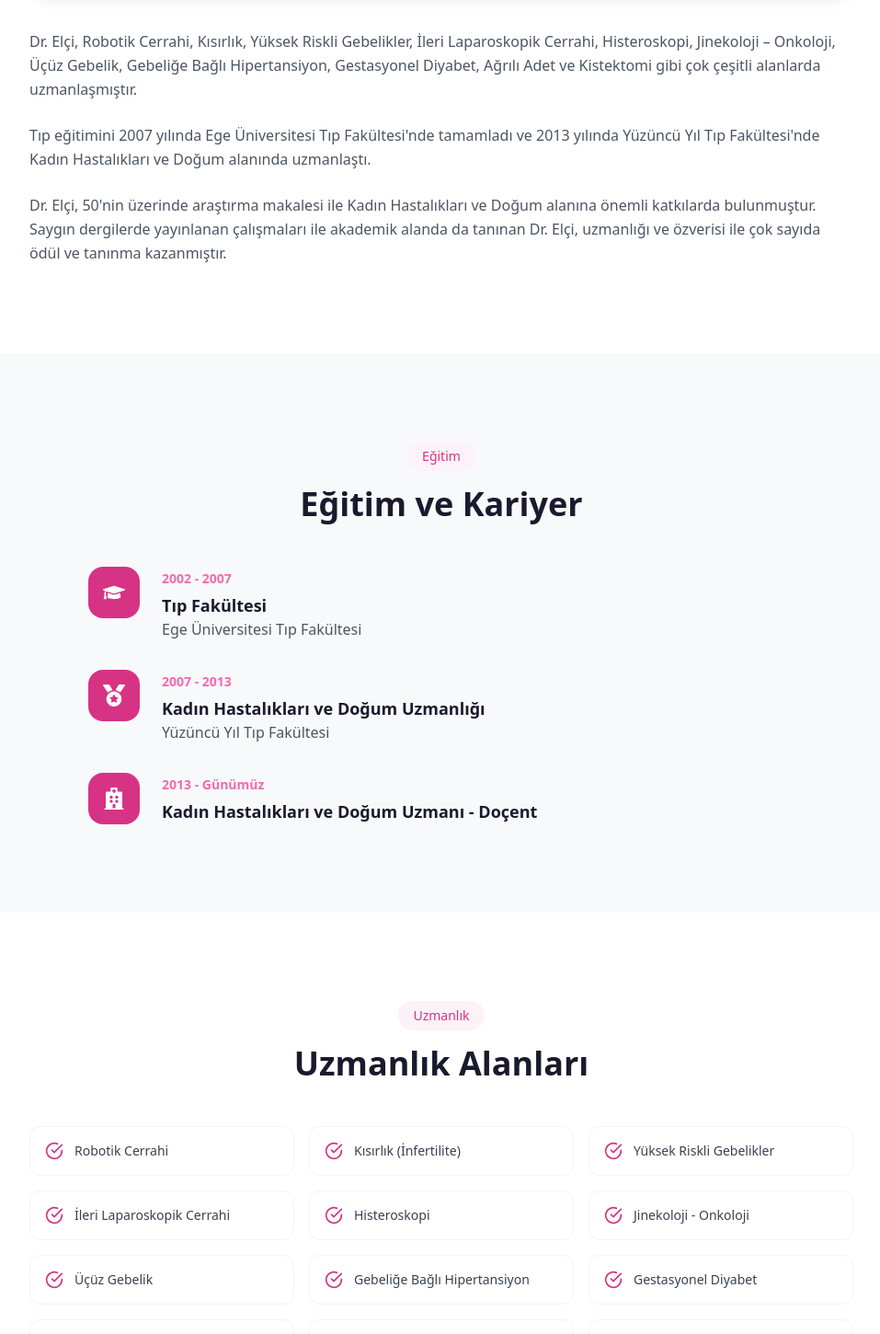
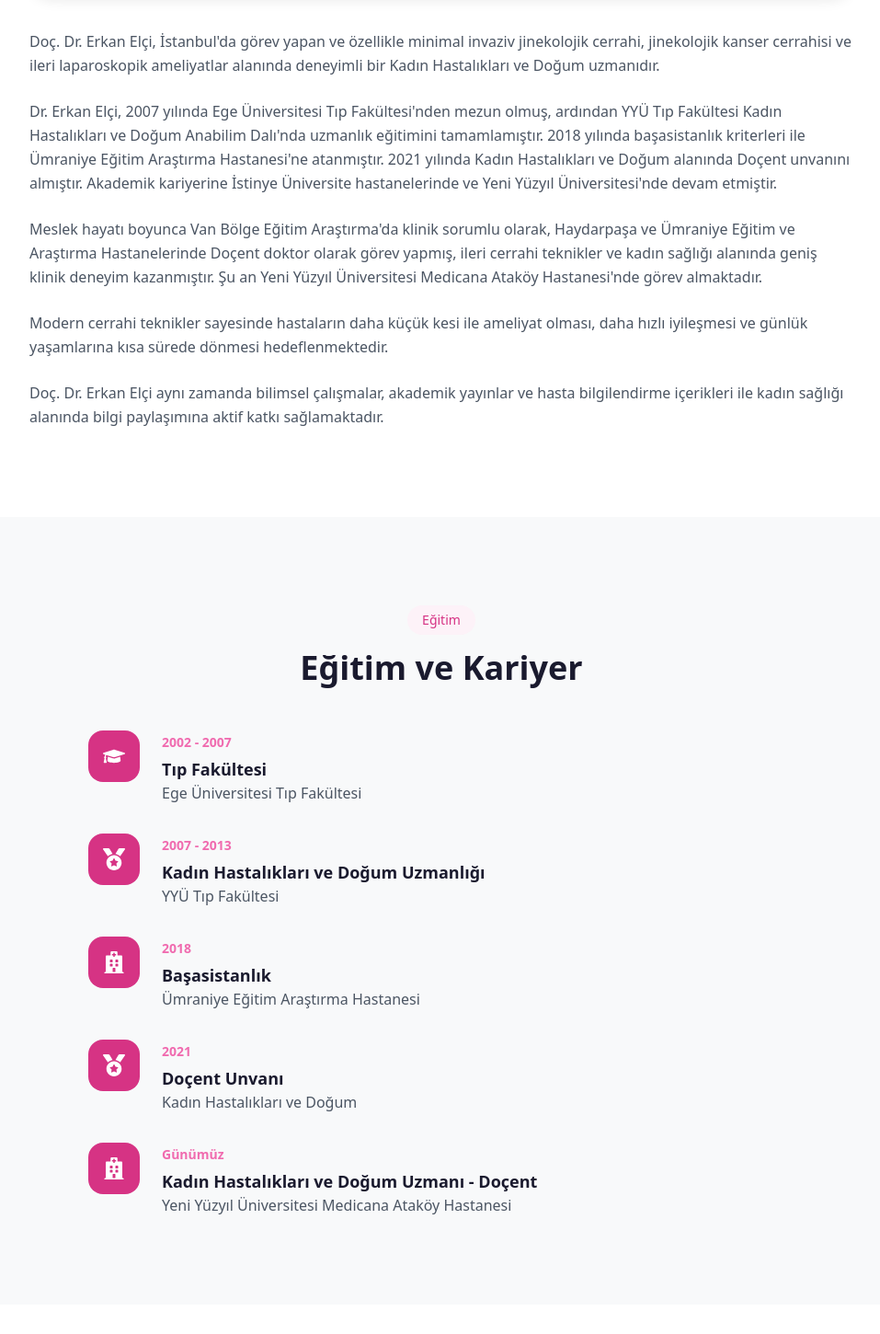
Before and after one commit to cdemir5/drerkanelci, a Next.js app: page /en/hakkimda in a window 1280 px wide. Shown: the part 840-2290 px from the top of the page at 92% size, without its empty margins (160-1117 px from the left). Built offline with nearby package versions, Linux system fonts and the light colour scheme.

Commit message:
hakkımda değiştirildi

```diff
--- a/app/[locale]/hakkimda/page.tsx
+++ b/app/[locale]/hakkimda/page.tsx
@@ -8,7 +8,7 @@ import { FaGraduationCap, FaHospital, FaMedal } from "react-icons/fa";
 export const metadata: Metadata = {
   title: "Hakkımda",
   description:
-    "Doç. Dr. Erkan Elçi - Kadın Hastalıkları ve Doğum Uzmanı. 23 yıllık deneyim, 50+ bilimsel yayın. Özgeçmiş ve uzmanlık alanları.",
+    "Doç. Dr. Erkan Elçi - Kadın Hastalıkları ve Doğum Uzmanı. Minimal invaziv jinekolojik cerrahi, jinekolojik kanser cerrahisi ve ileri laparoskopik ameliyatlar.",
 };
 
 const education = [
@@ -21,33 +21,40 @@ const education = [
   {
     year: "2007 - 2013",
     title: "Kadın Hastalıkları ve Doğum Uzmanlığı",
-    institution: "Yüzüncü Yıl Tıp Fakültesi",
+    institution: "YYÜ Tıp Fakültesi",
     icon: FaMedal,
   },
   {
-    year: "2013 - Günümüz",
+    year: "2018",
+    title: "Başasistanlık",
+    institution: "Ümraniye Eğitim Araştırma Hastanesi",
+    icon: FaHospital,
+  },
+  {
+    year: "2021",
+    title: "Doçent Unvanı",
+    institution: "Kadın Hastalıkları ve Doğum",
+    icon: FaMedal,
+  },
+  {
+    year: "Günümüz",
     title: "Kadın Hastalıkları ve Doğum Uzmanı - Doçent",
-    institution: "",
+    institution: "Yeni Yüzyıl Üniversitesi Medicana Ataköy Hastanesi",
     icon: FaHospital,
   },
 ];
 
 const specialties = [
-  "Robotik Cerrahi",
-  "Kısırlık (İnfertilite)",
-  "Yüksek Riskli Gebelikler",
-  "İleri Laparoskopik Cerrahi",
-  "Histeroskopi",
-  "Jinekoloji - Onkoloji",
-  "Üçüz Gebelik",
-  "Gebeliğe Bağlı Hipertansiyon",
-  "Gestasyonel Diyabet",
-  "Ağrılı Adet (Dismenore)",
-  "Kistektomi",
-  "Miyom Tedavisi",
-  "Endometriozis",
-  "HPV / Kolposkopi",
-  "Genital Estetik",
+  "Laparoskopik (kapalı) ve Robotik Jinekolojik Ameliyatlar",
+  "Kadın Kanserleri Cerrahisi",
+  "vNOTES (İzsiz Cerrahi)",
+  "Endometriozis (Çikolata Kisti) Cerrahisi",
+  "Myom Ameliyatı",
+  "Rahim ve Rahim Ağzı Kanseri Cerrahisi",
+  "Pelvik Organ Sarkması Ameliyatları",
+  "İdrar Kaçırma Cerrahisi",
+  "Genital Estetik Ameliyatları",
+  "Gebelik Takibi ve Yüksek Riskli Gebelik Yönetimi",
 ];
 
 export default function HakkimdaPage() {
@@ -84,23 +91,38 @@ export default function HakkimdaPage() {
 
             <div className="prose prose-lg max-w-none text-gray-600 space-y-6">
               <p className="leading-relaxed">
-                Dr. Elçi, Robotik Cerrahi, Kısırlık, Yüksek Riskli Gebelikler,
-                İleri Laparoskopik Cerrahi, Histeroskopi, Jinekoloji – Onkoloji,
-                Üçüz Gebelik, Gebeliğe Bağlı Hipertansiyon, Gestasyonel Diyabet,
-                Ağrılı Adet ve Kistektomi gibi çok çeşitli alanlarda
-                uzmanlaşmıştır.
+                Doç. Dr. Erkan Elçi, İstanbul&apos;da görev yapan ve özellikle
+                minimal invaziv jinekolojik cerrahi, jinekolojik kanser cerrahisi
+                ve ileri laparoskopik ameliyatlar alanında deneyimli bir Kadın
+                Hastalıkları ve Doğum uzmanıdır.
               </p>
               <p className="leading-relaxed">
-                Tıp eğitimini 2007 yılında Ege Üniversitesi Tıp Fakültesi&apos;nde
-                tamamladı ve 2013 yılında Yüzüncü Yıl Tıp Fakültesi&apos;nde Kadın
-                Hastalıkları ve Doğum alanında uzmanlaştı.
+                Dr. Erkan Elçi, 2007 yılında Ege Üniversitesi Tıp
+                Fakültesi&apos;nden mezun olmuş, ardından YYÜ Tıp Fakültesi Kadın
+                Hastalıkları ve Doğum Anabilim Dalı&apos;nda uzmanlık eğitimini
+                tamamlamıştır. 2018 yılında başasistanlık kriterleri ile Ümraniye
+                Eğitim Araştırma Hastanesi&apos;ne atanmıştır. 2021 yılında Kadın
+                Hastalıkları ve Doğum alanında Doçent unvanını almıştır. Akademik
+                kariyerine İstinye Üniversite hastanelerinde ve Yeni Yüzyıl
+                Üniversitesi&apos;nde devam etmiştir.
               </p>
               <p className="leading-relaxed">
-                Dr. Elçi, 50&apos;nin üzerinde araştırma makalesi ile Kadın
-                Hastalıkları ve Doğum alanına önemli katkılarda bulunmuştur.
-                Saygın dergilerde yayınlanan çalışmaları ile akademik alanda da
-                tanınan Dr. Elçi, uzmanlığı ve özverisi ile çok sayıda ödül ve
-                tanınma kazanmıştır.
+                Meslek hayatı boyunca Van Bölge Eğitim Araştırma&apos;da klinik
+                sorumlu olarak, Haydarpaşa ve Ümraniye Eğitim ve Araştırma
+                Hastanelerinde Doçent doktor olarak görev yapmış, ileri cerrahi
+                teknikler ve kadın sağlığı alanında geniş klinik deneyim
+                kazanmıştır. Şu an Yeni Yüzyıl Üniversitesi Medicana Ataköy
+                Hastanesi&apos;nde görev almaktadır.
+              </p>
+              <p className="leading-relaxed">
+                Modern cerrahi teknikler sayesinde hastaların daha küçük kesi ile
+                ameliyat olması, daha hızlı iyileşmesi ve günlük yaşamlarına kısa
+                sürede dönmesi hedeflenmektedir.
+              </p>
+              <p className="leading-relaxed">
+                Doç. Dr. Erkan Elçi aynı zamanda bilimsel çalışmalar, akademik
+                yayınlar ve hasta bilgilendirme içerikleri ile kadın sağlığı
+                alanında bilgi paylaşımına aktif katkı sağlamaktadır.
               </p>
             </div>
           </div>
@@ -185,10 +207,9 @@ export default function HakkimdaPage() {
                   Bilimsel Yayınlar
                 </h3>
                 <p className="text-gray-600 leading-relaxed">
-                  50&apos;nin üzerinde araştırma makalesi saygın uluslararası ve
-                  ulusal tıp dergilerinde yayınlanmıştır. Jinekoloji ve
-                  obstetrik alanında güncel araştırmalara katkı sağlamaya devam
-                  etmektedir.
+                  Bilimsel çalışmalar, akademik yayınlar ve hasta bilgilendirme
+                  içerikleri ile kadın sağlığı alanında bilgi paylaşımına aktif
+                  katkı sağlamaktadır.
                 </p>
               </div>
               <div className="bg-white rounded-2xl p-8 shadow-sm">
--- a/messages/tr/about.json
+++ b/messages/tr/about.json
@@ -1,12 +1,14 @@
 {
   "about": {
     "title": "Hakkımda",
-    "metaDescription": "Doç. Dr. Erkan Elçi - Kadın Hastalıkları ve Doğum Uzmanı. 23 yıllık deneyim, 50+ bilimsel yayın. Özgeçmiş ve uzmanlık alanları.",
+    "metaDescription": "Doç. Dr. Erkan Elçi - Kadın Hastalıkları ve Doğum Uzmanı. Minimal invaziv jinekolojik cerrahi, jinekolojik kanser cerrahisi ve ileri laparoskopik ameliyatlar.",
     "doctorName": "Doç. Dr. Erkan Elçi",
     "doctorSpecialty": "Kadın Hastalıkları ve Doğum Uzmanı",
-    "bio1": "Dr. Elçi, Robotik Cerrahi, Kısırlık, Yüksek Riskli Gebelikler, İleri Laparoskopik Cerrahi, Histeroskopi, Jinekoloji – Onkoloji, Üçüz Gebelik, Gebeliğe Bağlı Hipertansiyon, Gestasyonel Diyabet, Ağrılı Adet ve Kistektomi gibi çok çeşitli alanlarda uzmanlaşmıştır.",
-    "bio2": "Tıp eğitimini 2007 yılında Ege Üniversitesi Tıp Fakültesi'nde tamamladı ve 2013 yılında Yüzüncü Yıl Tıp Fakültesi'nde Kadın Hastalıkları ve Doğum alanında uzmanlaştı.",
-    "bio3": "Dr. Elçi, 50'nin üzerinde araştırma makalesi ile Kadın Hastalıkları ve Doğum alanına önemli katkılarda bulunmuştur. Saygın dergilerde yayınlanan çalışmaları ile akademik alanda da tanınan Dr. Elçi, uzmanlığı ve özverisi ile çok sayıda ödül ve tanınma kazanmıştır.",
+    "bio1": "Doç. Dr. Erkan Elçi, İstanbul'da görev yapan ve özellikle minimal invaziv jinekolojik cerrahi, jinekolojik kanser cerrahisi ve ileri laparoskopik ameliyatlar alanında deneyimli bir Kadın Hastalıkları ve Doğum uzmanıdır.",
+    "bio2": "Dr. Erkan Elçi, 2007 yılında Ege Üniversitesi Tıp Fakültesi'nden mezun olmuş, ardından YYÜ Tıp Fakültesi Kadın Hastalıkları ve Doğum Anabilim Dalı'nda uzmanlık eğitimini tamamlamıştır. 2018 yılında başasistanlık kriterleri ile Ümraniye Eğitim Araştırma Hastanesi'ne atanmıştır. 2021 yılında Kadın Hastalıkları ve Doğum alanında Doçent unvanını almıştır. Akademik kariyerine İstinye Üniversite hastanelerinde ve Yeni Yüzyıl Üniversitesi'nde devam etmiştir.",
+    "bio3": "Meslek hayatı boyunca Van Bölge Eğitim Araştırma'da klinik sorumlu olarak, Haydarpaşa ve Ümraniye Eğitim ve Araştırma Hastanelerinde Doçent doktor olarak görev yapmış, ileri cerrahi teknikler ve kadın sağlığı alanında geniş klinik deneyim kazanmıştır. Şu an Yeni Yüzyıl Üniversitesi Medicana Ataköy Hastanesi'nde görev almaktadır.",
+    "bio4": "Modern cerrahi teknikler sayesinde hastaların daha küçük kesi ile ameliyat olması, daha hızlı iyileşmesi ve günlük yaşamlarına kısa sürede dönmesi hedeflenmektedir.",
+    "bio5": "Doç. Dr. Erkan Elçi aynı zamanda bilimsel çalışmalar, akademik yayınlar ve hasta bilgilendirme içerikleri ile kadın sağlığı alanında bilgi paylaşımına aktif katkı sağlamaktadır.",
     "educationBadge": "Eğitim",
     "educationTitle": "Eğitim ve Kariyer",
     "edu1Year": "2002 - 2007",
@@ -14,16 +16,34 @@
     "edu1Institution": "Ege Üniversitesi Tıp Fakültesi",
     "edu2Year": "2007 - 2013",
     "edu2Title": "Kadın Hastalıkları ve Doğum Uzmanlığı",
-    "edu2Institution": "Yüzüncü Yıl Tıp Fakültesi",
-    "edu3Year": "2013 - Günümüz",
-    "edu3Title": "Kadın Hastalıkları ve Doğum Uzmanı - Doçent",
+    "edu2Institution": "YYÜ Tıp Fakültesi",
+    "edu3Year": "2018",
+    "edu3Title": "Başasistanlık",
+    "edu3Institution": "Ümraniye Eğitim Araştırma Hastanesi",
+    "edu4Year": "2021",
+    "edu4Title": "Doçent Unvanı",
+    "edu4Institution": "Kadın Hastalıkları ve Doğum",
+    "edu5Year": "Günümüz",
+    "edu5Title": "Kadın Hastalıkları ve Doğum Uzmanı - Doçent",
+    "edu5Institution": "Yeni Yüzyıl Üniversitesi Medicana Ataköy Hastanesi",
     "specialtyBadge": "Uzmanlık",
     "specialtyTitle": "Uzmanlık Alanları",
-    "specialties": ["Robotik Cerrahi", "Kısırlık (İnfertilite)", "Yüksek Riskli Gebelikler", "İleri Laparoskopik Cerrahi", "Histeroskopi", "Jinekoloji - Onkoloji", "Üçüz Gebelik", "Gebeliğe Bağlı Hipertansiyon", "Gestasyonel Diyabet", "Ağrılı Adet (Dismenore)", "Kistektomi", "Miyom Tedavisi", "Endometriozis", "HPV / Kolposkopi", "Genital Estetik"],
+    "specialties": [
+      "Laparoskopik (kapalı) ve Robotik Jinekolojik Ameliyatlar",
+      "Kadın Kanserleri Cerrahisi",
+      "vNOTES (İzsiz Cerrahi)",
+      "Endometriozis (Çikolata Kisti) Cerrahisi",
+      "Myom Ameliyatı",
+      "Rahim ve Rahim Ağzı Kanseri Cerrahisi",
+      "Pelvik Organ Sarkması Ameliyatları",
+      "İdrar Kaçırma Cerrahisi",
+      "Genital Estetik Ameliyatları",
+      "Gebelik Takibi ve Yüksek Riskli Gebelik Yönetimi"
+    ],
     "publicationsTitle": "Bilimsel Yayınlar",
-    "publicationsDesc": "50'nin üzerinde araştırma makalesi saygın uluslararası ve ulusal tıp dergilerinde yayınlanmıştır. Jinekoloji ve obstetrik alanında güncel araştırmalara katkı sağlamaya devam etmektedir.",
+    "publicationsDesc": "Bilimsel çalışmalar, akademik yayınlar ve hasta bilgilendirme içerikleri ile kadın sağlığı alanında bilgi paylaşımına aktif katkı sağlamaktadır.",
     "awardsTitle": "Ödüller ve Tanınırlık",
     "awardsDesc": "Uzmanlığı ve özverili çalışmaları ile çok sayıda ulusal ve uluslararası ödül ve tanınma kazanmıştır. Akademik ve klinik başarıları ile alanında saygın bir konuma sahiptir.",
-    "footerDescription": "Kadın Hastalıkları ve Doğum Uzmanı. 23 yıllık deneyim ile robotik cerrahi, jinekolojik onkoloji ve yüksek riskli gebelikler alanlarında hizmet vermektedir."
+    "footerDescription": "Kadın Hastalıkları ve Doğum Uzmanı. Minimal invaziv jinekolojik cerrahi, jinekolojik kanser cerrahisi ve ileri laparoskopik ameliyatlar alanında hizmet vermektedir."
   }
 }
--- a/messages/tr/home.json
+++ b/messages/tr/home.json
@@ -12,12 +12,12 @@
     "about": {
       "badge": "Hakkımda",
       "yearsExperience": "Yıl Deneyim",
-      "description": "Dr. Erkan Elçi, İstanbul'da yaşayan saygın bir Jinekolog ve Kadın Doğum uzmanıdır. İstinye Üniversitesi Medical Park Gaziosmanpaşa Hastanesi'nin güvenilir danışmanı olarak görev yapmaktadır. Tıp eğitimini 2007 yılında Ege Üniversitesi Tıp Fakültesi'nde tamamlamış, 2013 yılında Yüzüncü Yıl Tıp Fakültesi'nde uzmanlığını almıştır.",
-      "highlight1": "23 yıllık klinik deneyim",
-      "highlight2": "50+ uluslararası bilimsel yayın",
-      "highlight3": "Robotik cerrahi uzmanı",
-      "highlight4": "İleri laparoskopik cerrahi",
-      "highlight5": "Jinekolojik onkoloji deneyimi",
+      "description": "Doç. Dr. Erkan Elçi, İstanbul'da görev yapan ve özellikle minimal invaziv jinekolojik cerrahi, jinekolojik kanser cerrahisi ve ileri laparoskopik ameliyatlar alanında deneyimli bir Kadın Hastalıkları ve Doğum uzmanıdır. Şu an Yeni Yüzyıl Üniversitesi Medicana Ataköy Hastanesi'nde görev almaktadır.",
+      "highlight1": "Minimal invaziv jinekolojik cerrahi",
+      "highlight2": "Jinekolojik kanser cerrahisi",
+      "highlight3": "Laparoskopik ve robotik cerrahi",
+      "highlight4": "vNOTES (izsiz cerrahi)",
+      "highlight5": "Endometriozis cerrahisi",
       "highlight6": "Yüksek riskli gebelik yönetimi"
     },
     "services": {
@@ -68,7 +68,7 @@
       "q5": "Online görüşme yapıyor musunuz?",
       "a5": "Evet, yurt dışından veya şehir dışından gelen hastalarımız için online video görüşme imkanı sunmaktayız. Randevu için bize ulaşabilirsiniz.",
       "q6": "Hangi hastanede çalışıyorsunuz?",
-      "a6": "İstinye Üniversitesi Medical Park Gaziosmanpaşa Hastanesi'nde hizmet vermekteyim. Adres: Küçükbakkalköy, Allianz Tower, Kayışdağı Cd. No:1 Kat: 21, 22, İstanbul."
+      "a6": "Yeni Yüzyıl Üniversitesi Medicana Ataköy Hastanesi'nde hizmet vermekteyim."
     }
   }
 }
```
Also changed, not shown: messages/de/about.json (+27 -24 lines), messages/de/home.json (+8 -8 lines), messages/en/about.json (+27 -24 lines), messages/en/home.json (+7 -7 lines), messages/ru/about.json (+27 -24 lines), messages/ru/home.json (+7 -7 lines).
